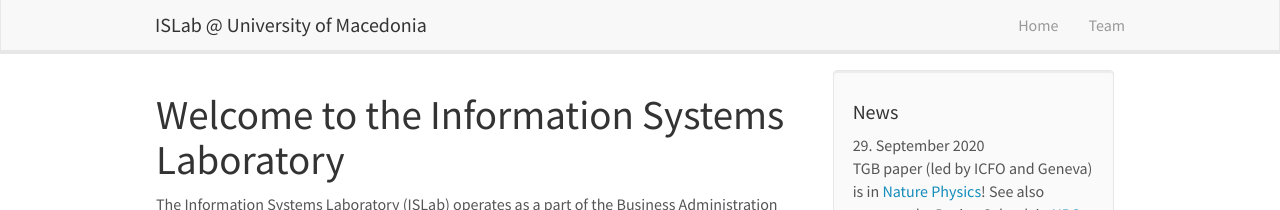
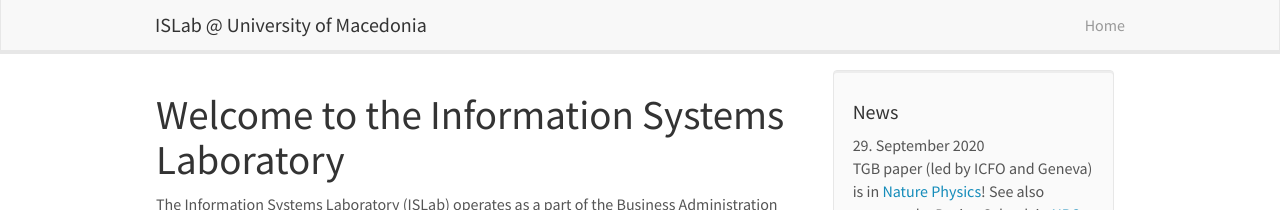
Before and after one commit to islab-uom/islab-uom2, a Jekyll site: the page built from _pages/home.md, in a window 1280 px wide. Shown: the top 210 px of the page. Built offline with Jekyll 4.4.1, drawn with Linux system fonts in a browser that asks for light colours; nearby versions of some CDN libraries.

Commit message:
Update header.html

```diff
--- a/_includes/header.html
+++ b/_includes/header.html
@@ -13,7 +13,7 @@
 	<div class="collapse navbar-collapse" id="navbar-collapse-1">
 	  <ul class="nav navbar-nav navbar-right">
 		<li><a href="{{ site.url }}{{ site.baseurl }}/">Home</a></li>
-		<li><a href="{{ site.url }}{{ site.baseurl }}/team">Team</a></li>
+		<!--<li><a href="{{ site.url }}{{ site.baseurl }}/team">Team</a></li>-->
 		<!--<li><a href="{{ site.url }}{{ site.baseurl }}/vacancies">Vacancies</a></li>-->
 		<!--<li><a href="{{ site.url }}{{ site.baseurl }}/publications">Publications</a></li>-->
 		<!--<li><a href="{{ site.url }}{{ site.baseurl }}/research">Research</a></li>-->
```
